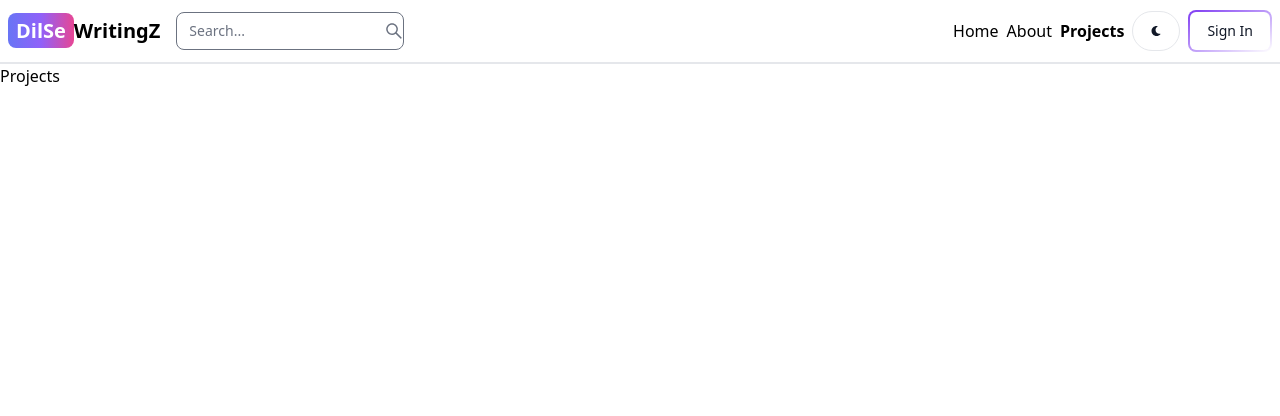
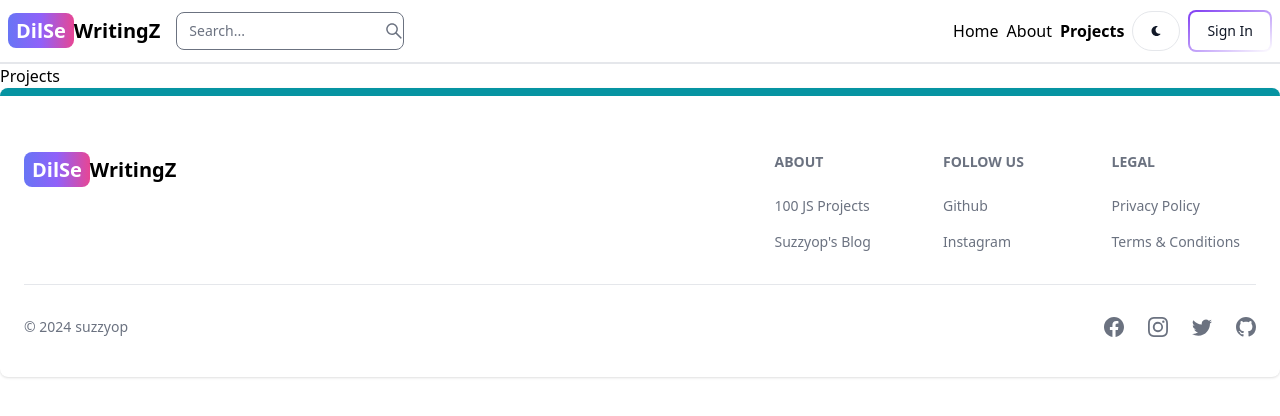
Before and after one commit to SushanthRHegde/Suzzy-Writes, a React (Vite) app in the folder client/: page /projects in a window 1280 px wide. Shown: the top 416 px of the page. Built offline with nearby package versions, Linux system fonts and the light colour scheme.

Commit message:
created footer section

```diff
--- a/client/src/App.jsx
+++ b/client/src/App.jsx
@@ -8,6 +8,7 @@
 import Projects from "./pages/Projects"
 import Header from "./components/Header"
 import 'flowbite/dist/flowbite.css';
+import Footer from "./components/Footer"
 
 
 export default function App() {
@@ -22,10 +23,10 @@
         <Route path='/signup' element={<Signup />} />
         <Route path='/dashboard' element={<Dashboard />} />
         <Route path='/projects' element={<Projects />} />
+      </Routes>
+      <Footer >
 
-
-
-      </Routes>
+      </Footer>
     </BrowserRouter>
   )
 }
--- /dev/null
+++ b/client/src/components/Footer.jsx
@@ -0,0 +1,78 @@
+import { Footer } from 'flowbite-react';
+import { Link } from 'react-router-dom';
+import { BsFacebook, BsInstagram, BsTwitter, BsGithub } from 'react-icons/bs';
+
+export default function FooterCom() {
+  return (
+    <Footer container className='border-t-8 border-teal-500'>
+      <div className='w-full max-w-7xl mx-auto py-4'>
+        <div className='grid w-full justify-between sm:flex md:grid-cols-1'>
+          <div className='mt-5'>
+            <Link
+              to='/'
+              className='self-center whitespace-nowrap text-lg sm:text-xl font-semibold dark:text-white'
+            >
+              <span className='px-2 py-1 bg-gradient-to-r from-indigo-500 via-purple-500 to-pink-500 rounded-lg text-white'>
+                DilSe
+              </span>
+              WritingZ
+            </Link>
+          </div>
+          <div className='grid grid-cols-2 gap-8 mt-4 sm:grid-cols-3 sm:gap-6'>
+            <div>
+              <Footer.Title title='About' />
+              <Footer.LinkGroup col>
+                <Footer.Link
+                  href='https://www.100jsprojects.com'
+                  target='_blank'
+                  rel='noopener noreferrer'
+                >
+                  100 JS Projects
+                </Footer.Link>
+                <Footer.Link
+                  href='/about'
+                  target='_blank'
+                  rel='noopener noreferrer'
+                >
+                  Suzzyop's Blog
+                </Footer.Link>
+              </Footer.LinkGroup>
+            </div>
+            <div>
+              <Footer.Title title='Follow us' />
+              <Footer.LinkGroup col>
+                <Footer.Link
+                  href='https://github.com/SushanthRHegde'
+                  target='_blank'
+                  rel='noopener noreferrer'
+                >
+                  Github
+                </Footer.Link>
+                <Footer.Link href='https://www.instagram.com/suzzyop/'>
+                  Instagram
+                </Footer.Link>
+              </Footer.LinkGroup>
+            </div>
+            <div>
+              <Footer.Title title='Legal' />
+              <Footer.LinkGroup col>
+                <Footer.Link href='#'>Privacy Policy</Footer.Link>
+                <Footer.Link href='#'>Terms &amp; Conditions</Footer.Link>
+              </Footer.LinkGroup>
+            </div>
+          </div>
+        </div>
+        <Footer.Divider />
+        <div className='w-full sm:flex sm:items-center sm:justify-between'>
+          <Footer.Copyright href='#' by='suzzyop' year={new Date().getFullYear()} />
+          <div className='flex gap-6 sm:mt-0 mt-4 sm:justify-center'>
+            <Footer.Icon href='#' icon={BsFacebook} />
+            <Footer.Icon href='#' icon={BsInstagram} />
+            <Footer.Icon href='#' icon={BsTwitter} />
+            <Footer.Icon href='https://github.com/SushanthRHegde' icon={BsGithub} />
+          </div>
+        </div>
+      </div>
+    </Footer>
+  );
+}
--- a/client/src/pages/Signup.jsx
+++ b/client/src/pages/Signup.jsx
@@ -37,7 +37,7 @@
     }
   };
   return (
-    <div className='min-h-screen mt-20'>
+    <div className='min-h-screen mt-10'>
       <div className='flex p-3 max-w-3xl mx-auto flex-col md:flex-row md:items-center gap-5'>
         {/* left */}
         <div className='flex-1'>
```
